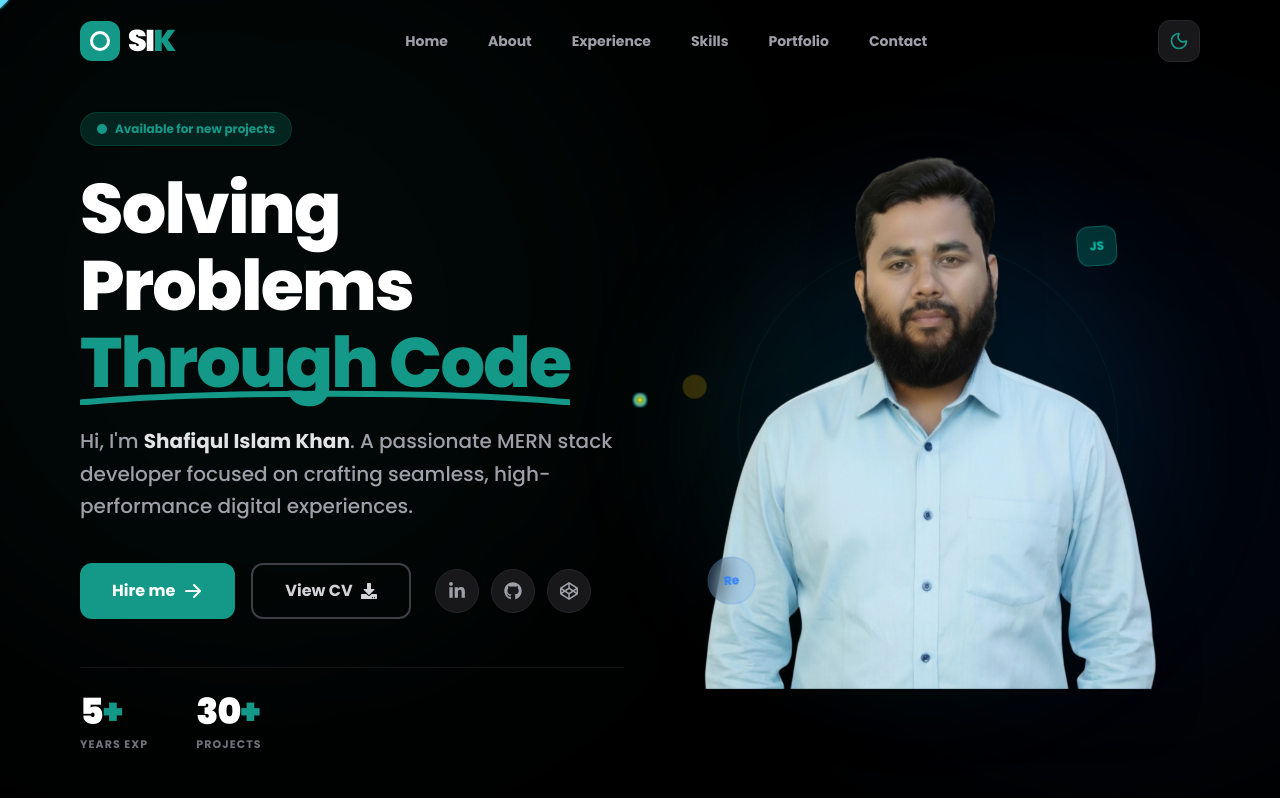
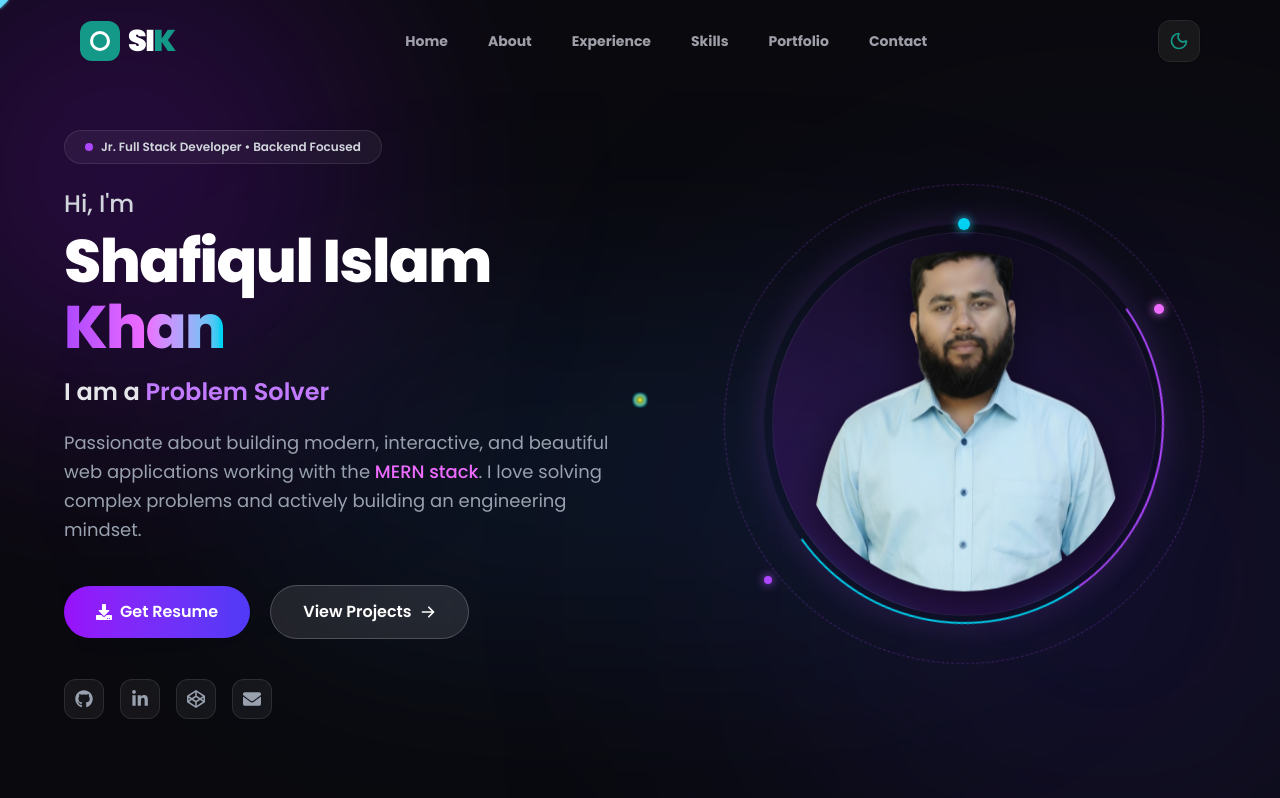
Before and after one commit to ArifKhanEver/Portfolio, a Next.js app: page / in a window 1280 px wide. Shown: the top 798 px of the page. Built offline with nearby package versions, Linux system fonts and the light colour scheme.

Commit message:
fix: import Link from next/link in Hero.jsx

```diff
--- a/src/components/Hero.jsx
+++ b/src/components/Hero.jsx
@@ -3,198 +3,167 @@
 import { useRef } from "react";
 import Image from "next/image";
 import Link from "next/link";
-import HeroImage from "@/assets/HeroFigure.png"; // নিশ্চিত করুন আপনার এই ইমেজটি আছে
+import HeroImage from "@/assets/HeroFigure.png";
+import { FaDownload, FaLinkedinIn, FaGithub, FaCodepen, FaEnvelope } from "react-icons/fa";
 import { HiArrowRight } from "react-icons/hi";
-import { FaDownload, FaLinkedinIn, FaGithub, FaCodepen } from "react-icons/fa";
 import gsap from "gsap";
 import { useGSAP } from "@gsap/react";
 
 const Hero = () => {
     const containerRef = useRef(null);
 
-    // Modern GSAP Implementation using useGSAP hook (Best for React 19)
     useGSAP(() => {
         const tl = gsap.timeline({ defaults: { ease: "power4.out" } });
 
-        // 1. Badge & Texts reveal from bottom
-        tl.from(".reveal-text", {
-            y: 40,
+        // Texts & Elements reveal
+        tl.from(".reveal-item", {
+            y: 30,
             opacity: 0,
-            duration: 1.2,
-            stagger: 0.15,
+            duration: 1,
+            stagger: 0.1,
         })
-        // 2. SVG Underline draw effect
-        .fromTo(".underline-svg",
-            { strokeDasharray: 400, strokeDashoffset: 400 },
-            { strokeDashoffset: 0, duration: 1.2, ease: "power2.inOut" },
-            "-=0.8"
-        )
-        // 3. Stats pop up
-        .from(".reveal-stat", {
-            scale: 0.5,
-            opacity: 0,
-            duration: 0.8,
-            stagger: 0.15,
-            ease: "back.out(1.5)"
-        }, "-=0.6")
-        // 4. Buttons slide in
-        .from(".reveal-btn", {
-            y: 20,
-            opacity: 0,
-            duration: 0.8,
-            stagger: 0.1
-        }, "-=0.6")
-        // 5. Image & Glow fade in smoothly
         .from(".hero-visual", {
-            x: 50,
+            x: 40,
             opacity: 0,
             scale: 0.9,
-            duration: 1.5,
+            duration: 1.2,
             ease: "power3.out"
-        }, "-=1.2");
+        }, "-=0.8");
 
-        // Continuous Floating Animation for Image
-        gsap.to(".hero-image", {
-            y: "-=15",
-            duration: 2.5,
+        // Rotating Tech Rings around the image
+        gsap.to(".tech-ring-1", {
+            rotation: 360,
+            duration: 25,
+            repeat: -1,
+            ease: "none"
+        });
+
+        gsap.to(".tech-ring-2", {
+            rotation: -360,
+            duration: 35,
+            repeat: -1,
+            ease: "none"
+        });
+
+        // Floating avatar
+        gsap.to(".avatar-float", {
+            y: "-=12",
+            duration: 3,
             repeat: -1,
             yoyo: true,
             ease: "sine.inOut"
         });
 
-        // Continuous Floating for decorative shapes
-        gsap.to(".floating-shape", {
-            y: "random(-20, 20)",
-            x: "random(-10, 10)",
-            rotation: "random(-15, 15)",
-            duration: "random(3, 5)",
-            repeat: -1,
-            yoyo: true,
-            ease: "sine.inOut",
-            stagger: 0.2
-        });
+    }, { scope: containerRef });
 
-        // Slow rotation for background glows
-        gsap.to(".gsap-rotate-bg", {
-            rotation: 360,
-            duration: 40,
-            repeat: -1,
-            ease: "none"
-        });
-
-    }, { scope: containerRef }); // Scope ensures animations only happen inside this component
-
-    // আপনার গুগল ড্রাইভের লিংকটি এখানে বসান
     const googleDriveCVLink = "https://drive.google.com/file/d/YOUR_FILE_ID/view?usp=sharing";
 
     return (
-        <section ref={containerRef} className="w-full min-h-screen pt-28 pb-16 bg-white dark:bg-black relative overflow-hidden flex items-center">
+        <section ref={containerRef} className="w-full min-h-screen pt-28 pb-16 bg-[#0a0a0e] relative overflow-hidden flex items-center">
 
-            {/* Premium Background Glows */}
+            {/* Deep Space / Galaxy Background Glows */}
             <div className="absolute inset-0 z-0 pointer-events-none overflow-hidden">
-                <div className="gsap-rotate-bg absolute -top-[10%] -left-[10%] w-[60vw] h-[60vw] max-w-[800px] max-h-[800px] bg-[#149988]/10 dark:bg-[#149988]/5 rounded-full blur-[120px]"></div>
-                <div className="gsap-rotate-bg absolute top-[20%] -right-[10%] w-[50vw] h-[50vw] max-w-[600px] max-h-[600px] bg-blue-400/10 dark:bg-blue-600/5 rounded-full blur-[100px]"></div>
+                <div className="absolute top-[-10%] left-[-10%] w-[500px] h-[500px] bg-purple-600/20 rounded-full blur-[120px]"></div>
+                <div className="absolute bottom-[-10%] right-[-10%] w-[600px] h-[600px] bg-indigo-600/15 rounded-full blur-[150px]"></div>
+                <div className="absolute top-[40%] left-[50%] -translate-x-1/2 w-[800px] h-[300px] bg-blue-500/10 rounded-full blur-[120px]"></div>
             </div>
 
-            <div className="container mx-auto px-6 lg:px-20 relative z-10">
-                <div className="flex flex-col-reverse lg:flex-row items-center justify-between gap-16 lg:gap-8">
+            <div className="container mx-auto px-6 lg:px-16 relative z-10">
+                <div className="flex flex-col-reverse lg:flex-row items-center justify-between gap-12 lg:gap-8">
 
-                    {/* Left Content */}
-                    <div className="lg:w-1/2 text-center lg:text-left flex flex-col items-center lg:items-start">
+                    {/* Left Content (Text) */}
+                    <div className="lg:w-[55%] text-center lg:text-left flex flex-col items-center lg:items-start">
 
                         {/* Status Badge */}
-                        <div className="reveal-text inline-flex items-center gap-2 bg-[#149988]/10 dark:bg-[#149988]/20 border border-[#149988]/20 text-[#149988] px-4 py-2 rounded-full text-xs font-bold mb-6 backdrop-blur-sm shadow-sm">
-                            <span className="relative flex h-2.5 w-2.5">
-                                <span className="animate-ping absolute inline-flex h-full w-full rounded-full bg-[#149988] opacity-75"></span>
-                                <span className="relative inline-flex rounded-full h-2.5 w-2.5 bg-[#149988]"></span>
+                        <div className="reveal-item inline-flex items-center gap-2 bg-white/5 border border-white/10 text-gray-300 px-5 py-2 rounded-full text-xs font-semibold mb-6 backdrop-blur-md">
+                            <span className="relative flex h-2 w-2">
+                                <span className="animate-ping absolute inline-flex h-full w-full rounded-full bg-purple-400 opacity-75"></span>
+                                <span className="relative inline-flex rounded-full h-2 w-2 bg-purple-500"></span>
                             </span>
-                            Available for new projects
+                            Jr. Full Stack Developer • Backend Focused
                         </div>
 
-                        {/* Headline */}
-                        <h1 className="reveal-text text-5xl sm:text-6xl lg:text-[70px] font-extrabold text-slate-900 dark:text-white leading-[1.1] mb-6 tracking-tight">
-                            Solving Problems <br />
-                            <span className="text-[#149988] relative inline-block">
-                                Through Code
-                                <svg className="absolute -bottom-1 left-0 w-full" viewBox="0 0 318 12" fill="none">
-                                    <path className="underline-svg" d="M1 10C78.5 2.5 240.5 2.5 317 10" stroke="#149988" strokeWidth="4" strokeLinecap="round" />
-                                </svg>
+                        {/* Greeting & Name */}
+                        <h2 className="reveal-item text-xl sm:text-2xl text-gray-300 font-medium mb-2">
+                            Hi, I'm
+                        </h2>
+                        <h1 className="reveal-item text-4xl sm:text-5xl lg:text-6xl font-extrabold text-white leading-[1.1] mb-4 tracking-tight">
+                            Shafiqul Islam <br className="hidden lg:block"/>
+                            <span className="text-transparent bg-clip-text bg-gradient-to-r from-purple-500 via-fuchsia-400 to-cyan-400">
+                                Khan
                             </span>
                         </h1>
 
+                        {/* Subtitle */}
+                        <h3 className="reveal-item text-xl sm:text-2xl text-gray-200 font-semibold mb-5">
+                            I am a <span className="text-purple-400">Problem Solver</span>
+                        </h3>
+
                         {/* Description */}
-                        <p className="reveal-text text-slate-500 dark:text-zinc-400 text-base sm:text-lg lg:text-xl max-w-xl mb-10 leading-relaxed font-medium">
-                            Hi, I'm <span className="text-slate-800 dark:text-zinc-200 font-bold">Shafiqul Islam Khan</span>. A passionate MERN stack developer focused on crafting seamless, high-performance digital experiences.
+                        <p className="reveal-item text-gray-400 text-sm sm:text-base lg:text-lg max-w-xl mb-10 leading-relaxed">
+                            Passionate about building modern, interactive, and beautiful web applications working with the <span className="text-fuchsia-400 font-medium">MERN stack</span>. I love solving complex problems and actively building an engineering mindset.
                         </p>
 
-                        {/* Buttons & Socials Container */}
-                        <div className="reveal-btn flex flex-col sm:flex-row items-center gap-6 mb-12 w-full lg:w-auto justify-center lg:justify-start">
-                            <div className="flex gap-4 w-full sm:w-auto">
-                                <Link href='#contact' className="flex-1 sm:flex-none bg-[#149988] text-white px-8 py-3.5 rounded-xl font-bold flex items-center justify-center gap-2 hover:bg-[#0f7d6f] hover:shadow-lg hover:shadow-[#149988]/30 transition-all active:scale-95">
-                                    Hire me <HiArrowRight className="text-xl" />
-                                </Link>
-
-                                {/* Updated Google Drive Link Button */}
+                        {/* Buttons */}
+                        <div className="reveal-item flex flex-col sm:flex-row items-center gap-5 mb-10 w-full lg:w-auto justify-center lg:justify-start">
                             <a
                                 href={googleDriveCVLink}
                                 target="_blank"
                                 rel="noopener noreferrer"
-                                    className="flex-1 sm:flex-none border-2 border-[#149988] text-[#149988] dark:border-zinc-700 dark:text-zinc-300 px-8 py-3.5 rounded-xl font-bold flex items-center justify-center gap-2 hover:bg-[#149988] hover:border-[#149988] hover:text-white dark:hover:bg-zinc-800 transition-all active:scale-95"
+                                className="w-full sm:w-auto bg-gradient-to-r from-purple-600 to-indigo-600 text-white px-8 py-3.5 rounded-full font-semibold flex items-center justify-center gap-2 hover:shadow-[0_0_20px_rgba(147,51,234,0.4)] transition-all hover:scale-105 active:scale-95"
                             >
-                                    View CV <FaDownload />
+                                <FaDownload /> Get Resume
                             </a>
+
+                            <Link href='#projects' className="w-full sm:w-auto bg-white/10 border border-white/20 text-white px-8 py-3.5 rounded-full font-semibold flex items-center justify-center gap-2 hover:bg-white/20 transition-all hover:scale-105 active:scale-95 backdrop-blur-sm">
+                                View Projects <HiArrowRight />
+                            </Link>
                         </div>
 
                         {/* Social Icons */}
-                            <div className="flex items-center gap-3">
-                                <a href="http://linkedin.com/in/arifkhanever" target="_blank" rel="noreferrer" className="w-11 h-11 rounded-full bg-slate-50 dark:bg-zinc-900 flex items-center justify-center text-slate-600 dark:text-zinc-400 hover:bg-[#149988] hover:text-white dark:hover:bg-[#149988] transition-all shadow-sm border border-slate-200 dark:border-zinc-800 hover:scale-110">
+                        <div className="reveal-item flex items-center gap-4">
+                            <a href="https://github.com/ArifKhanEver" target="_blank" rel="noreferrer" className="w-10 h-10 rounded-xl bg-white/5 border border-white/10 flex items-center justify-center text-gray-400 hover:bg-purple-600 hover:text-white hover:border-purple-500 transition-all hover:-translate-y-1">
+                                <FaGithub size={18} />
+                            </a>
+                            <a href="http://linkedin.com/in/arifkhanever" target="_blank" rel="noreferrer" className="w-10 h-10 rounded-xl bg-white/5 border border-white/10 flex items-center justify-center text-gray-400 hover:bg-purple-600 hover:text-white hover:border-purple-500 transition-all hover:-translate-y-1">
                                 <FaLinkedinIn size={18} />
                             </a>
-                                <a href="https://github.com/ArifKhanEver" target="_blank" rel="noreferrer" className="w-11 h-11 rounded-full bg-slate-50 dark:bg-zinc-900 flex items-center justify-center text-slate-600 dark:text-zinc-400 hover:bg-[#149988] hover:text-white dark:hover:bg-[#149988] transition-all shadow-sm border border-slate-200 dark:border-zinc-800 hover:scale-110">
-                                    <FaGithub size={18} />
+                            <a href="https://codepen.io/arifkhanever" target="_blank" rel="noreferrer" className="w-10 h-10 rounded-xl bg-white/5 border border-white/10 flex items-center justify-center text-gray-400 hover:bg-purple-600 hover:text-white hover:border-purple-500 transition-all hover:-translate-y-1">
+                                <FaCodepen size={18} />
                             </a>
-                                <a href="https://codepen.io/arifkhanever" target="_blank" rel="noreferrer" className="w-11 h-11 rounded-full bg-slate-50 dark:bg-zinc-900 flex items-center justify-center text-slate-600 dark:text-zinc-400 hover:bg-[#149988] hover:text-white dark:hover:bg-[#149988] transition-all shadow-sm border border-slate-200 dark:border-zinc-800 hover:scale-110">
-                                    <FaCodepen size={18} />
+                            <a href="mailto:your-email@example.com" className="w-10 h-10 rounded-xl bg-white/5 border border-white/10 flex items-center justify-center text-gray-400 hover:bg-purple-600 hover:text-white hover:border-purple-500 transition-all hover:-translate-y-1">
+                                <FaEnvelope size={18} />
                             </a>
                         </div>
                     </div>
 
-                        {/* Statistics (Modern Glassmorphism look) */}
-                        <div className="flex gap-8 sm:gap-12 pt-6 border-t border-slate-200 dark:border-zinc-800/50 w-full justify-center lg:justify-start">
-                            <div className="reveal-stat flex flex-col">
-                                <span className="text-3xl sm:text-4xl font-black text-slate-900 dark:text-white tracking-tight">5<span className="text-[#149988]">+</span></span>
-                                <p className="text-slate-500 dark:text-zinc-500 text-[11px] font-bold uppercase tracking-widest mt-1">Years Exp</p>
-                            </div>
-                            <div className="reveal-stat flex flex-col">
-                                <span className="text-3xl sm:text-4xl font-black text-slate-900 dark:text-white tracking-tight">30<span className="text-[#149988]">+</span></span>
-                                <p className="text-slate-500 dark:text-zinc-500 text-[11px] font-bold uppercase tracking-widest mt-1">Projects</p>
-                            </div>
-                        </div>
-                    </div>
+                    {/* Right Section - Main Image & Tech Rings */}
+                    <div className="hero-visual lg:w-[45%] relative flex justify-center items-center w-full max-w-sm lg:max-w-none mx-auto mt-10 lg:mt-0">
 
-                    {/* Right Section - Main Image & Visuals */}
-                    <div className="hero-visual lg:w-1/2 relative flex justify-center items-center w-full max-w-md lg:max-w-none mx-auto">
+                        <div className="relative w-full aspect-square max-w-[400px] flex items-center justify-center">
 
-                        {/* Modern Glowing Orb Background instead of dashed circle */}
-                        <div className="absolute w-[85%] aspect-square bg-gradient-to-tr from-[#149988]/30 to-blue-500/20 rounded-full blur-3xl -z-10 animate-pulse"></div>
-                        <div className="absolute w-[70%] aspect-square border border-[#149988]/20 dark:border-[#149988]/10 rounded-full -z-10"></div>
+                            {/* Outer Dashed Ring (Slow reverse rotation) */}
+                            <div className="tech-ring-2 absolute inset-[-10%] rounded-full border border-dashed border-purple-500/30"></div>
 
-                        <div className="relative w-full aspect-square flex items-center justify-center">
+                            {/* Inner Glowing Ring (Forward rotation) */}
+                            <div className="tech-ring-1 absolute inset-0 rounded-full border-2 border-transparent border-t-purple-500 border-r-cyan-400 shadow-[0_0_30px_rgba(168,85,247,0.2)]"></div>
+
+                            {/* Subtle background behind avatar */}
+                            <div className="absolute inset-2 rounded-full bg-gradient-to-tr from-purple-900/40 to-transparent backdrop-blur-sm border border-white/5"></div>
+
+                            {/* Avatar Image */}
                             <Image
                                 src={HeroImage}
-                                alt="Shafiqul Islam Khan - Developer"
+                                alt="Shafiqul Islam Khan"
                                 priority
-                                className="hero-image relative z-10 w-[85%] h-auto drop-shadow-2xl"
+                                className="avatar-float relative z-10 w-[85%] h-[85%] object-cover rounded-full drop-shadow-[0_10px_20px_rgba(0,0,0,0.5)]"
                             />
 
-                            {/* Floating Tech Decorative Shapes */}
-                            <div className="floating-shape absolute top-[10%] right-[15%] w-10 h-10 bg-teal-400/20 backdrop-blur-md border border-teal-400/30 rounded-xl hidden md:flex items-center justify-center z-20">
-                                <span className="text-teal-500 text-xs font-bold">JS</span>
-                            </div>
-                            <div className="floating-shape absolute bottom-[20%] left-[10%] w-12 h-12 bg-blue-500/10 backdrop-blur-md border border-blue-500/20 rounded-full hidden md:flex items-center justify-center z-20">
-                                <span className="text-blue-500 text-xs font-bold">Re</span>
-                            </div>
-                            <div className="floating-shape absolute top-[40%] left-[5%] w-6 h-6 bg-yellow-400/20 rounded-full hidden md:block z-0"></div>
+                            {/* Small decorative floating dots around the ring */}
+                            <div className="absolute top-0 left-1/2 -translate-x-1/2 -translate-y-1/2 w-3 h-3 bg-cyan-400 rounded-full shadow-[0_0_10px_#22d3ee]"></div>
+                            <div className="absolute bottom-10 left-0 w-2 h-2 bg-purple-500 rounded-full shadow-[0_0_10px_#a855f7]"></div>
+                            <div className="absolute top-20 right-0 w-2.5 h-2.5 bg-fuchsia-400 rounded-full shadow-[0_0_10px_#e879f9]"></div>
+
                         </div>
                     </div>
 
```
Lines whose indentation alone changed are shown as unchanged.
